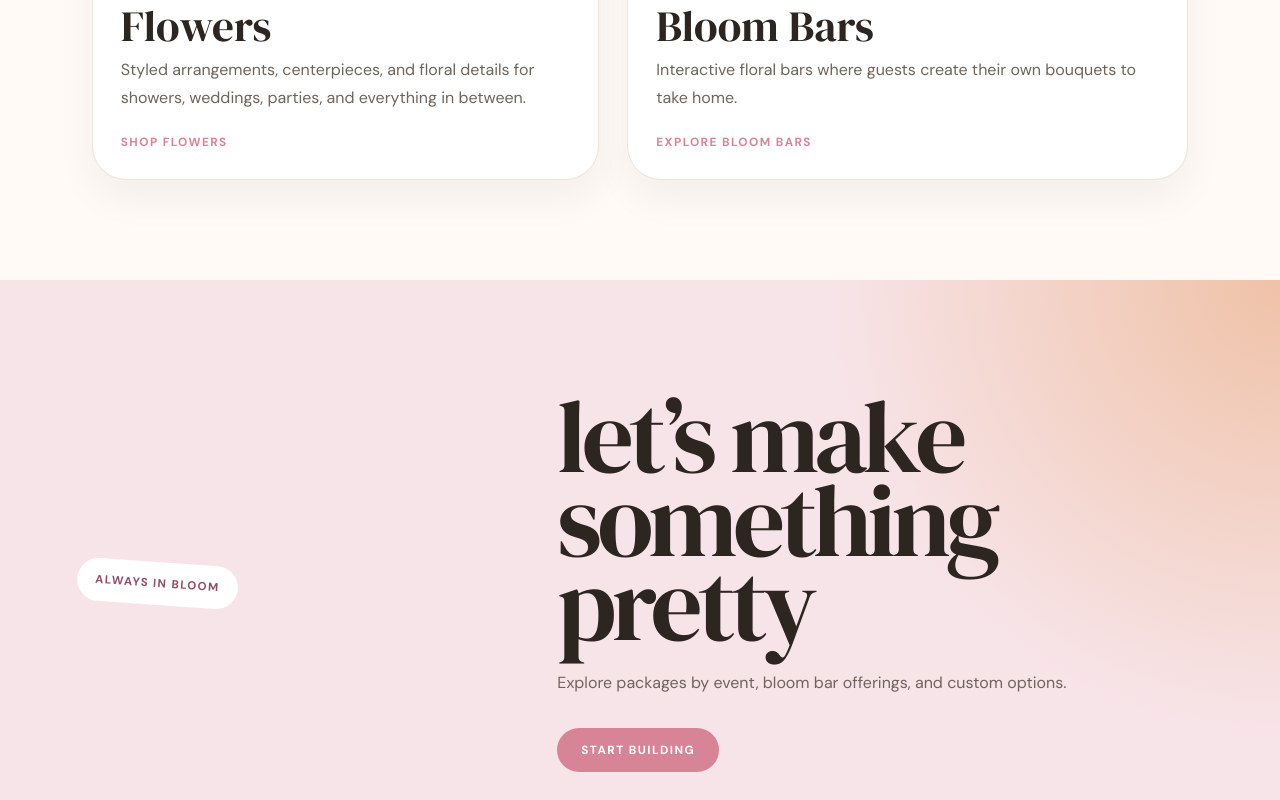
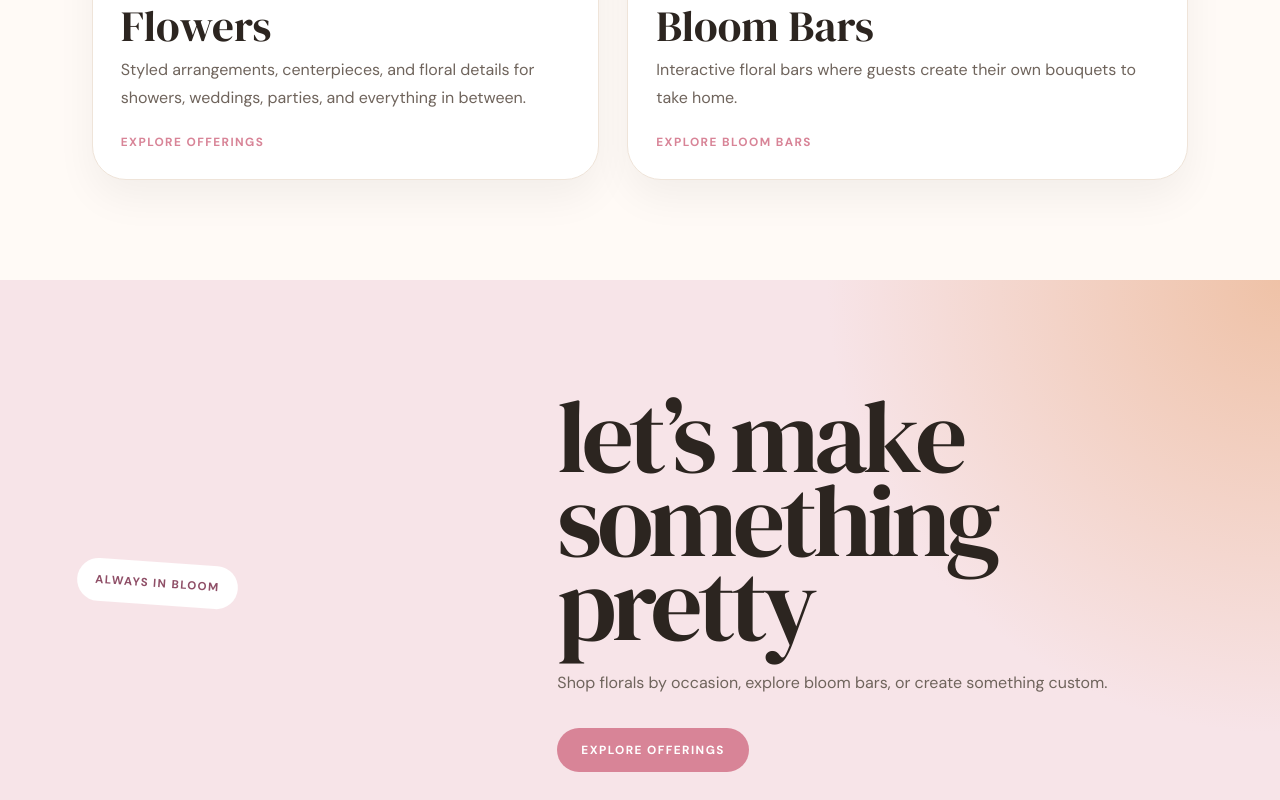
Before and after one commit to baileyetheodoro/bloomsbybails, a plain HTML site: page index.html in a window 1280 px wide. Shown: the part 1640-2440 px from the top of the page. Drawn offline with Linux system fonts and the light colour scheme.

Commit message:
Replace 'Flowers' with 'Shop' in navigation

```diff
--- a/index.html
+++ b/index.html
@@ -565,7 +565,7 @@ footer p{
     <a href="#">Home</a>
     <a href="#">Our Story</a>
 
-    <a href="#">Flowers</a>
+    <a href="#">Shop</a>
     <a href="#">Build Your Blooms</a>
     <a href="#">Contact</a>
   </nav>
@@ -582,7 +582,7 @@ footer p{
   <a href="#">Home</a>
   <a href="#">Our Story</a>
   <a href="#">Bloom Bars</a>
-  <a href="#">Flowers</a>
+  <a href="#">Shop</a>
   <a href="#">Build Your Blooms</a>
   <a href="#">Contact</a>
 </nav>
@@ -647,7 +647,7 @@ footer p{
         weddings, parties, and everything in between.
       </p>
 
-      <a href="#">Shop Flowers</a>
+      <a href="#">Explore offerings</a>
 
     </div>
 
@@ -693,11 +693,11 @@ footer p{
 
 
     <p>
-      Explore packages by event, bloom bar offerings, and custom options.
+      Shop florals by occasion, explore bloom bars, or create something custom.
     </p>
 
     <a href="#" class="btn btn-primary">
-      Start Building
+      Explore Offerings
     </a>
 
   </div>
```
